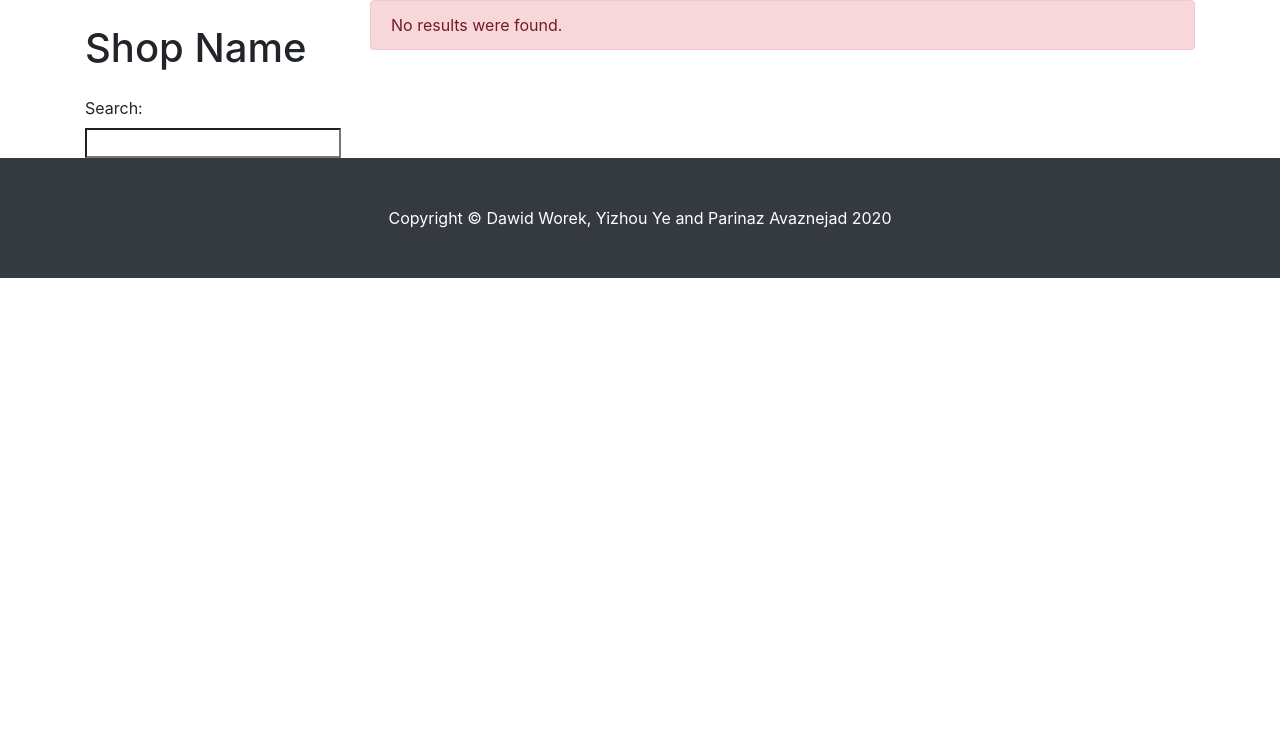
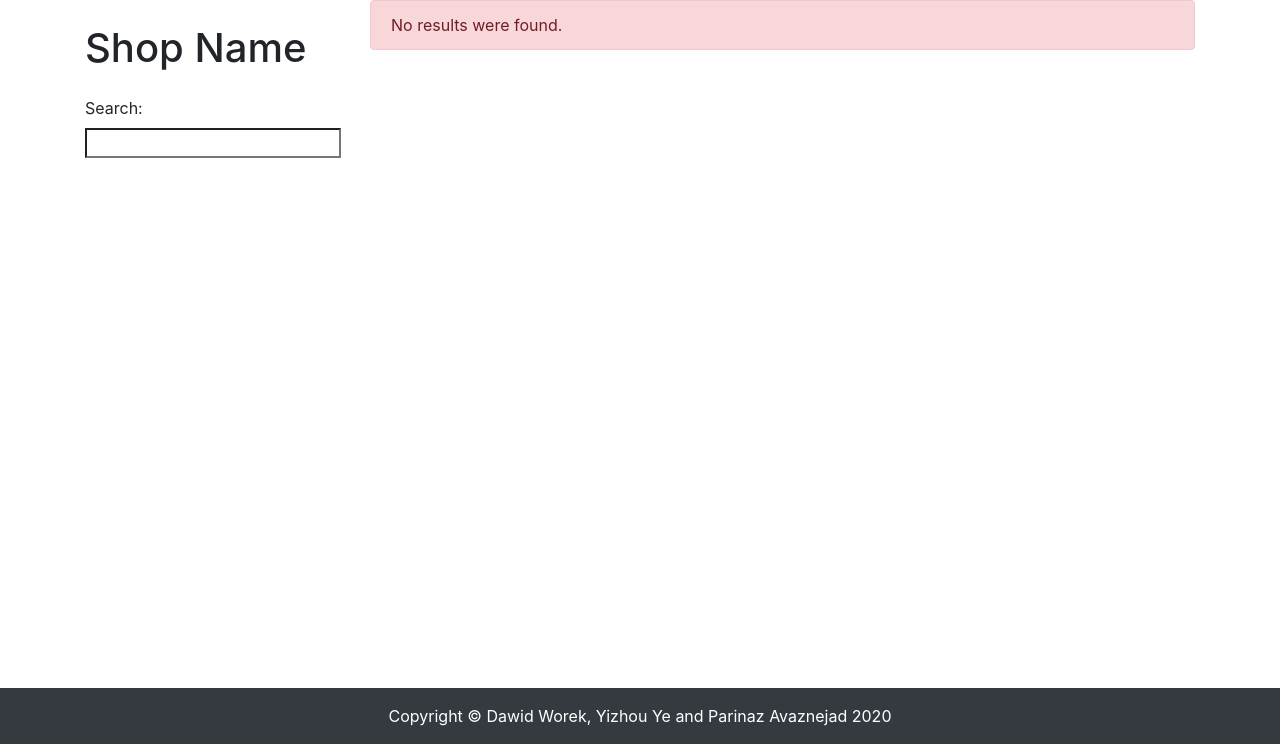
Before and after one commit to YizhouCodes/Web-Game-Store, a Django app: template store/templates/index.html in a window 1280 px wide. Shown: the part 56-800 px from the top of the page. Run offline with Django 3.2, Linux system fonts and the light colour scheme; the template is opened without the code that fills it, so the values that code supplies are empty; some libraries are stand-ins or nearby versions.

Commit message:
Fixed and smaller footer

```diff
--- a/store/templates/base.html
+++ b/store/templates/base.html
@@ -68,7 +68,7 @@
         {% endblock %}
 
         <!-- Footer -->
-        <footer class="py-5 bg-dark">
+        <footer class="py-3 bg-dark fixed-bottom">
             <div class="container">
             <p class="m-0 text-center text-white">Copyright &copy; Dawid Worek, Yizhou Ye and Parinaz Avaznejad 2020</p>
             </div>
```
